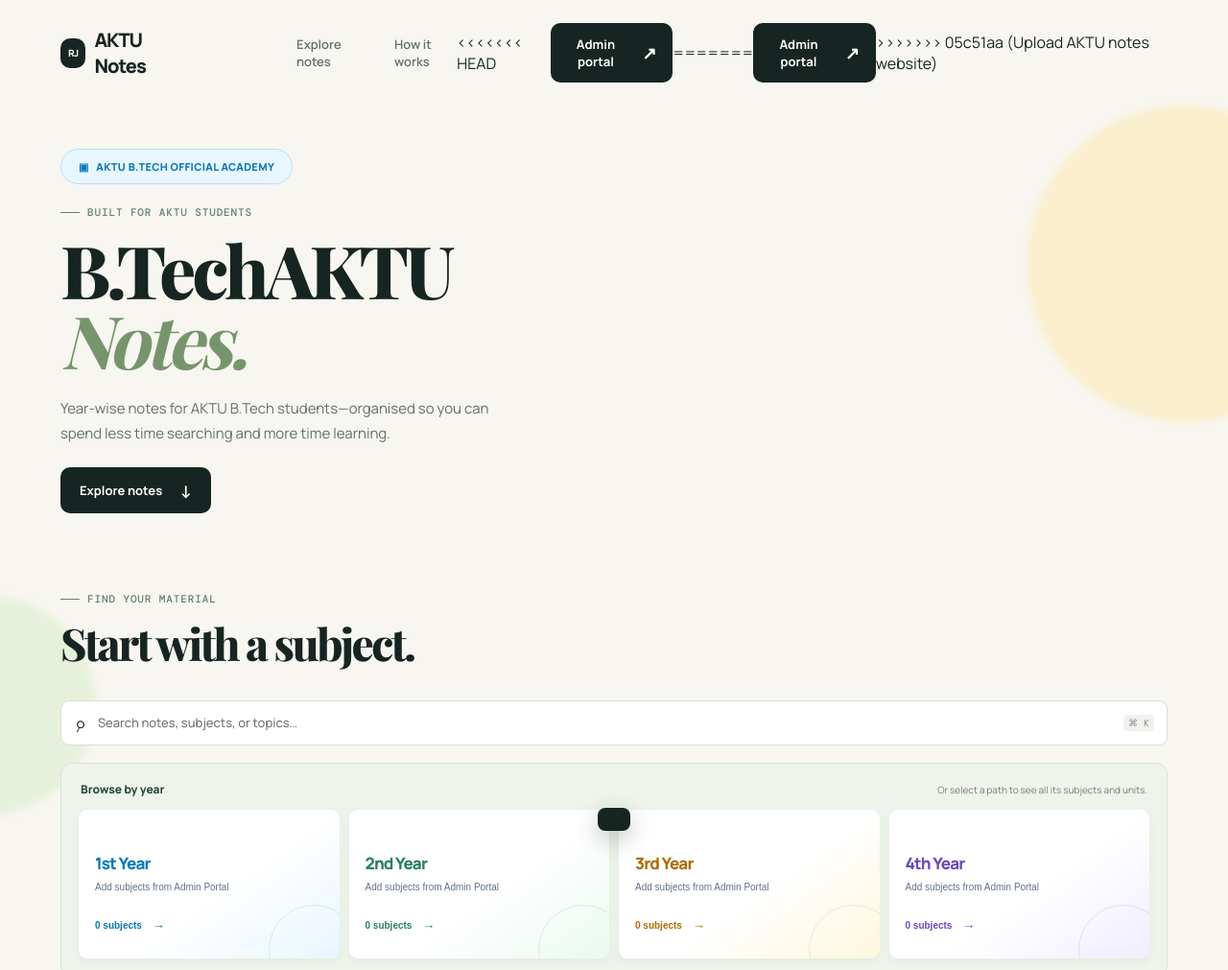
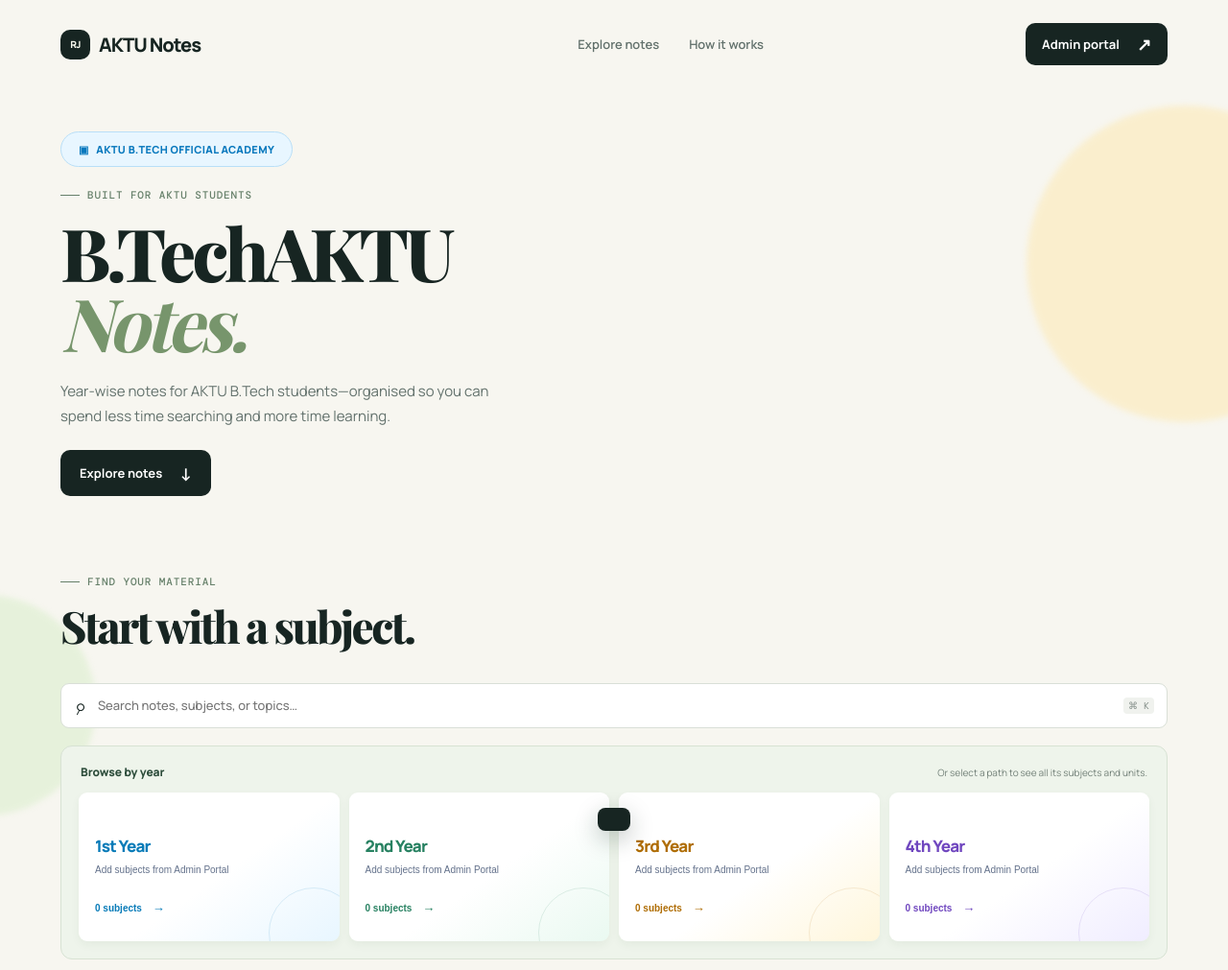
Before and after one commit to Rajkannaujiya06/Aktu_Notes, a plain HTML site: page index.html in a window 1280 px wide. Shown: the top 1011 px of the page at 96% size. Drawn offline with nearby package versions, Linux system fonts and the light colour scheme.

Commit message:
Fix duplicate admin portal button

```diff
--- a/index.html
+++ b/index.html
@@ -18,11 +18,7 @@
       <nav class="nav-links" aria-label="Main navigation">
         <a href="#notes">Explore notes</a><a href="#how-it-works">How it works</a>
       </nav>
-<<<<<<< HEAD
-      <div class="nav-actions"><button class="dark-button admin-trigger">Admin portal <span>↗</span></button></div>
-=======
       <div class="nav-actions"><button class="dark-button admin-trigger" hidden aria-hidden="true">Admin portal <span>↗</span></button></div>
->>>>>>> 05c51aa (Upload AKTU notes website)
     </header>
 
     <main id="home">
```
